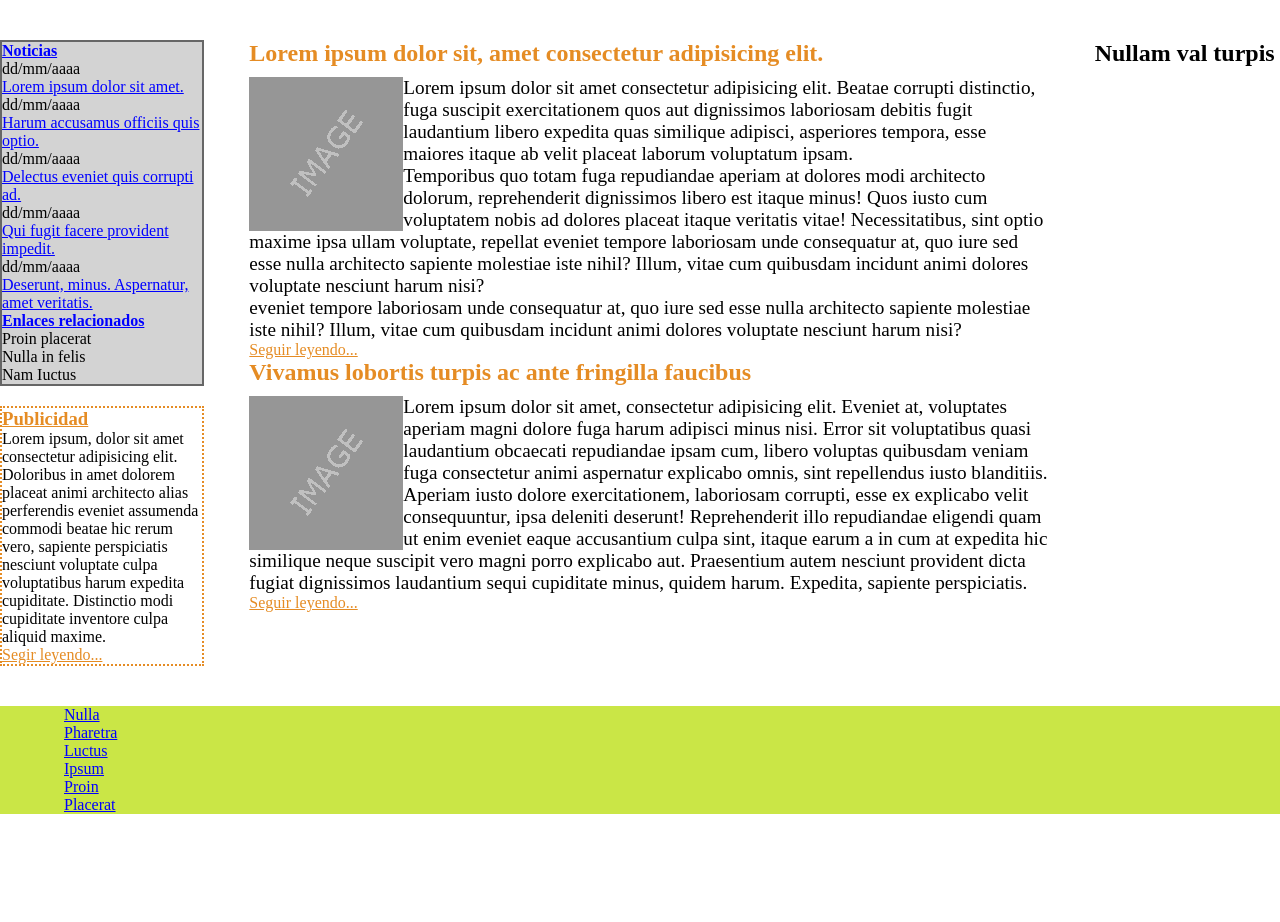
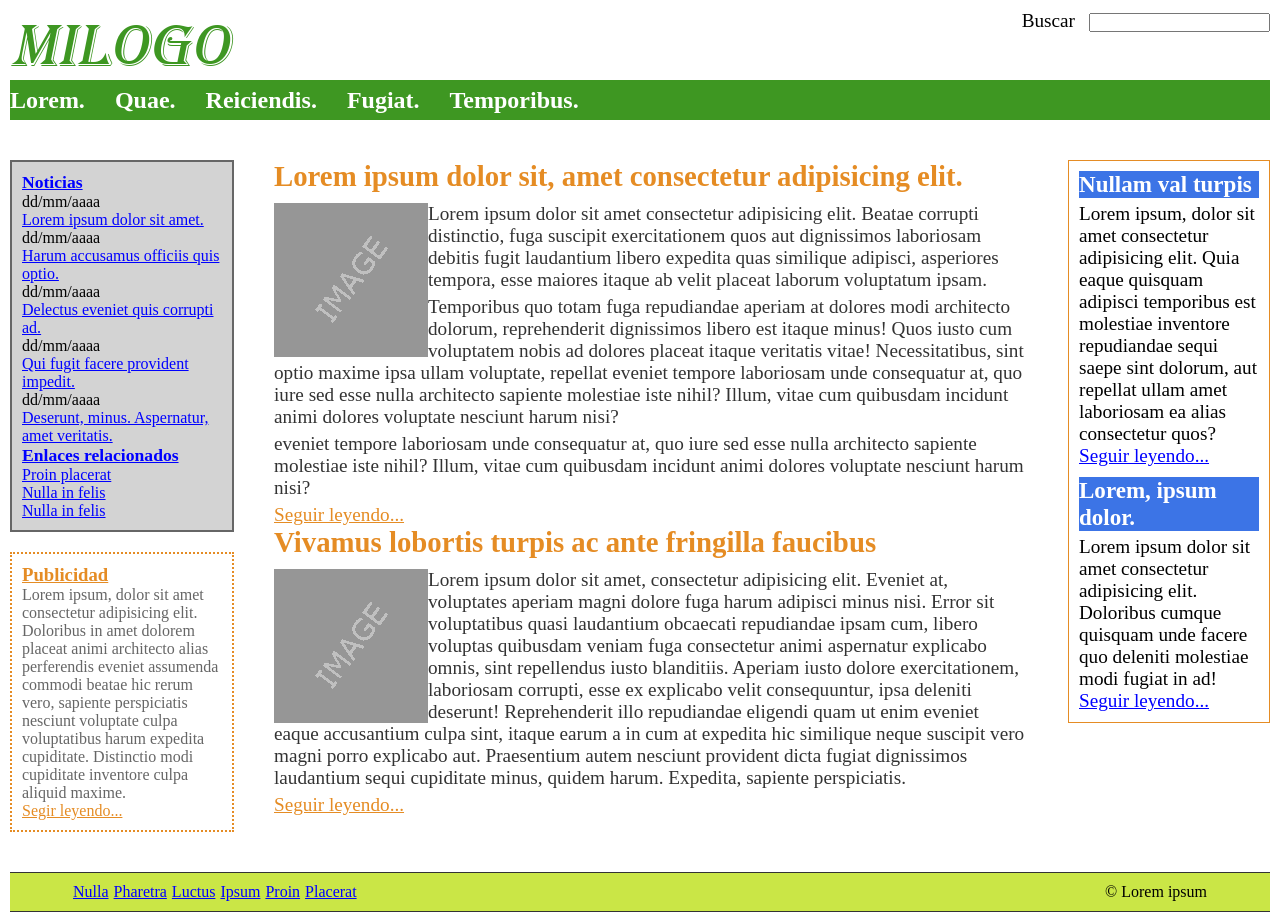
Before and after one commit to escula/interfaces, a plain HTML site: page index.html in a window 1280 px wide. Before the commit the page ends 814 px from the top, so only its background shows below. Drawn offline with Linux system fonts and the light colour scheme.

Commit message:
todo hecho

```diff
--- a/index.html
+++ b/index.html
@@ -1,6 +1,5 @@
 <!DOCTYPE html>
-<html>
-
+<html lang="zxx">
 <head>
     <meta charset='utf-8'>
     <meta http-equiv='X-UA-Compatible' content='IE=edge'>
@@ -12,7 +11,33 @@
 
 <body>
     <header>
-        <section></section>
+        <div class="header-principal">
+            <img src="images/MiLogo.png" alt="Logo empresa">
+            <form>
+                <label for="buscador">Buscar</label>
+                <input type="search" id="buscador">
+            </form>
+        </div>
+        <nav>
+            <ul>
+                <li>
+                    <h2>Lorem.</h2>
+                </li>
+                <li>
+                    <h2>Quae.</h2>
+                </li>
+                <li>
+                    <h2>Reiciendis.</h2>
+                </li>
+                <li>
+                    <h2>Fugiat.</h2>
+                </li>
+                <li>
+                    <h2>Temporibus.</h2>
+                </li>
+            </ul>
+        </nav>
+
     </header>
     <main>
         <article>
@@ -21,10 +46,11 @@
                 <h1>Lorem ipsum dolor sit, amet consectetur adipisicing elit.</h1>
             </header>
             <div class="contenido-articulo">
-                <img src="images/imagen.png" alt="">
+                <img src="images/imagen.png" alt="imagen bonica">
                 <p>Lorem ipsum dolor sit amet consectetur adipisicing elit. Beatae corrupti distinctio, fuga suscipit
                     exercitationem quos aut dignissimos laboriosam debitis fugit laudantium libero expedita quas
-                    similique adipisci, asperiores tempora, esse maiores itaque ab velit placeat laborum voluptatum ipsam.
+                    similique adipisci, asperiores tempora, esse maiores itaque ab velit placeat laborum voluptatum
+                    ipsam.
                 </p>
 
                 <p>
@@ -51,7 +77,7 @@
                 <h1>Vivamus lobortis turpis ac ante fringilla faucibus</h1>
             </header>
             <div class="contenido-articulo">
-                <img src="images/imagen.png" alt="">
+                <img src="images/imagen.png" alt="imagen bonica">
                 <p>Lorem ipsum dolor sit amet, consectetur adipisicing elit. Eveniet at, voluptates aperiam magni dolore
                     fuga harum adipisci minus nisi. Error sit voluptatibus quasi laudantium obcaecati repudiandae ipsam
                     cum, libero voluptas quibusdam veniam fuga consectetur animi aspernatur explicabo omnis, sint
@@ -100,14 +126,14 @@
                     <h2><a href="">Enlaces relacionados</a></h2>
                 </header>
                 <ol>
-                    <li>Proin placerat</li>
-                    <li>Nulla in felis</li>
-                    <li>Nam Iuctus</li>
+                    <li><a href="">Proin placerat</a></li>
+                    <li><a href="">Nulla in felis</a></li>
+                    <li><a href="">Nulla in felis</a></li>
                 </ol>
             </section>
         </aside>
 
-        <section class="publi-aside">
+        <section class="publi">
             <header>
                 <h3>Publicidad</h3>
             </header>
@@ -128,6 +154,19 @@
             <header>
                 <h2>Nullam val turpis</h2>
             </header>
+            Lorem ipsum, dolor sit amet consectetur adipisicing elit. Quia eaque quisquam adipisci temporibus est molestiae inventore repudiandae sequi saepe sint dolorum, aut repellat ullam amet laboriosam ea alias consectetur quos?
+            <footer>
+                <a href="">Seguir leyendo...</a>
+            </footer>
+        </section>
+        <section class="enlaces-relacionados">
+            <header>
+                <h2>Lorem, ipsum dolor.</h2>
+            </header>
+            Lorem ipsum dolor sit amet consectetur adipisicing elit. Doloribus cumque quisquam unde facere quo deleniti molestiae modi fugiat in ad!
+            <footer>
+                <a href="">Seguir leyendo...</a>
+            </footer>
         </section>
     </aside>
     <footer>
@@ -141,6 +180,9 @@
                 <li><a href="">Placerat</a></li>
             </ul>
         </nav>
+        <div id="copyRightYw3c">
+            <p>&copy; Lorem ipsum</p>
+        </div>
     </footer>
 </body>
 
--- a/main.css
+++ b/main.css
@@ -1,5 +1,6 @@
 :root{
     --verde-nav:#3E9722;
+    --gris-claro:lightgray;
     --gris-oscuro:#666;
     --negro-claro: #333;
     --naranja:#E58C24;
@@ -7,6 +8,7 @@
     --verde-pistacho:#CAE646;
     --noticias-background:lightgray
 }
+/* reseteamos todos los margenes y padding para trabajar comodos */
 *{
     margin:0px;
     padding: 0px;
@@ -15,11 +17,15 @@ ol,ul{
     list-style: none;
 }
 a{
+    /* parece en las fotos como un color azul mas intenso para los enlaces */
     color: blue;
 }
 body{
+    box-sizing: border-box;
+    /* al rededor de toda la pagina mantengo un borde que aparece en la imagen */
+    padding:10px;
     height: 100%;
-    width: 100vw;
+    width: 100%;
     display: grid;
     grid-template-columns: auto minmax(1fr, 800px) auto;
     grid-template-rows: repeat(4,1fr);
@@ -33,50 +39,73 @@ body{
 header{
     grid-area:header;
     display: block;
+
     .header-principal{
         display: flex;
         flex-flow: row nowrap;
         justify-content: space-between;
+        & form{
+            display: inline;
 
+            & label{
+                font-size: 1.2em;
+                margin: 10px;
+            }
+        }
     }
     & nav{
-        background-color: green;
+        background-color: var(--verde-nav);
         display: flex;
         flex-flow: row wrap;
         justify-content: flex-start;
-        gap:5px;
+        align-items: center;
+        gap:30px;
+        height: 5vh;
+        color:white;
+        & ul{
+            display: contents;
+        }
     }
 }
 .lado-izquierdo{
     grid-area:columna-izquierda;
+
     .left-aside{
-
+        padding: 10px;
         min-width: 150px;
         max-width: 200px;
-        background-color: var(--noticias-background);
+        background-color: var(--gris-claro);
         border: 2px solid var(--gris-oscuro);
         height: fit-content;
+
         & header{
             & h2{
-                font-size: 1em;
+                font-size: 1.1em;
             }
         }
     }
-    .publi-aside{
+    .publi{
+        padding: 10px;
         margin-top: 20px;
         background-color: transparent;
         border: 2px dotted var(--naranja);
         min-width: 150px;
         max-width: 200px;
         height: fit-content;
+
         & header{
             color:var(--naranja);
             text-decoration: underline;
+        }
+        & p{
+            color:var(--gris-oscuro);
         }
 
 
     }
 }
+
+/* todos los segguir leyendo... */
 footer>a{
     color:var(--naranja);
 }
@@ -85,6 +114,23 @@ footer>a{
     grid-area:columna-derecha;
     min-width: 150px;
     max-width: 200px;
+    border: 1px solid var(--naranja);
+    height: fit-content;
+    font-size: 1.2em;
+
+    & section{
+        margin:10px;
+        &>header{
+            font-size: 0.8em;
+            background-color: var(--azul);
+            color: white;
+            margin: 5px 0px;
+        }
+        &>footer>a{
+
+            color: blue;
+        }
+    }
 
 }
 
@@ -92,25 +138,31 @@ main{
     grid-area:principal;
     width:100%;
     height: 100%;
+    max-width: 1800px;/*Establecido para que no se rompa la
+    estructura a partir de 1800px, el contenido se quedara en el centro de la celda*/
 
-    max-width: 800px;/*Establecido para que no se rompa la
-    estructura a partir de 1800px, el contenido se quedara en el centro de la celda*/
     & article{
         display: block;
+        font-size: 1.2em;
+
         & h1{
             color: var(--naranja);
         }
+
         & .contenido-articulo{
             margin-top: 10px;
             display: block;
             & p{
-               display: block;
-               font-size: 1.2em;
+                margin:5px 0px;
+                display: block;
+                color:var(--negro-claro);
             }
+
             & img{
                 float: left;
 
             }
+
 
         }
     }
@@ -119,23 +171,33 @@ body>footer{
     grid-area:footer;
     background-color: var(--verde-pistacho);
     display: flex;
-    flex-flow: row wrap;
+    flex-flow: row nowrap;
     justify-content: flex-start;
-    gap:5px;
     justify-content: space-between;
-    padding: 0px 5%;
+    height: 5vh;
+    padding: 10px 5%;
+    border-top: solid 1px var(--negro-claro);
+    border-bottom: solid 1px var(--negro-claro);
+    box-sizing: border-box;
     & nav{
         display: flex;
         flex-wrap: nowrap;
         flex-direction: row;
-        gap: 2px;
+        gap: 5px;
+        & ul{
+            display: contents;
+        }
     }
-    & div{
+
+    #copyRightYw3c{
         display: flex;
+        flex-direction: row;
         flex-wrap: nowrap;
-        flex-direction: row;
-        gap: 2px;
-        align-items: flex-start;
+
+        & p{
+            display: block;
+            white-space: nowrap;
+        }
 
     }
 }
```
Also changed, not shown: images/Valid_CSS.svg (added). Lines whose indentation alone changed are shown as unchanged.
